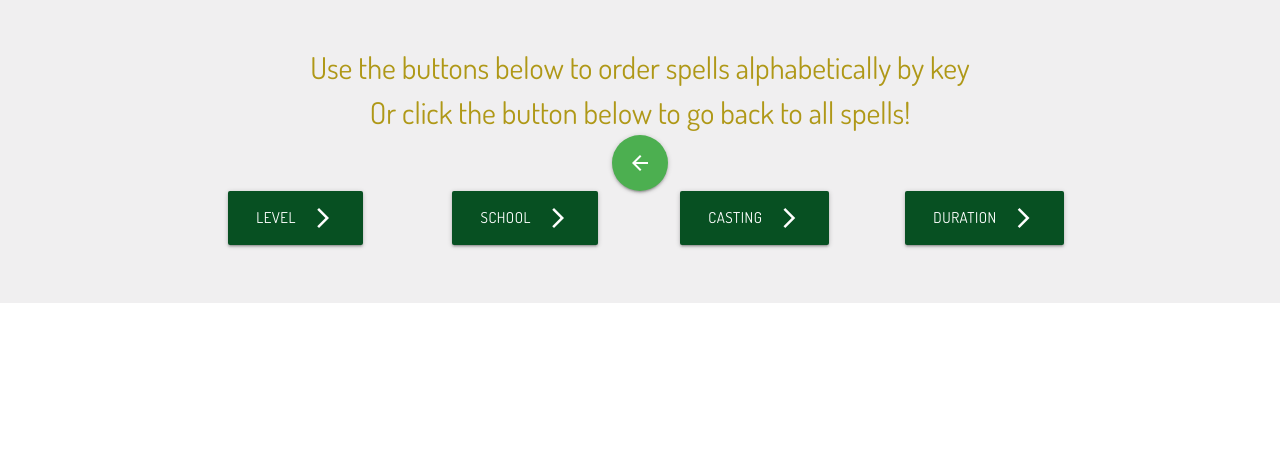
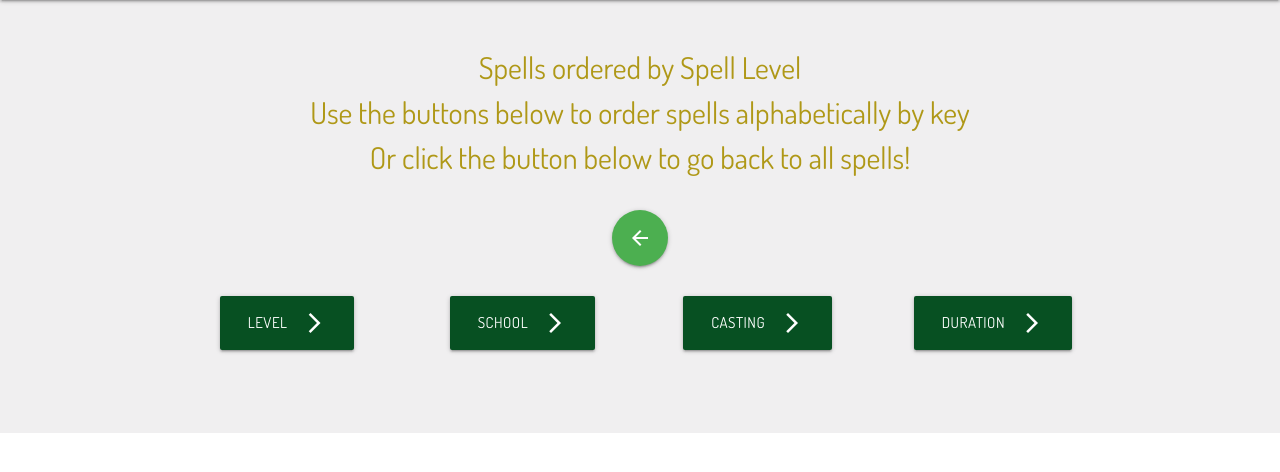
Before and after one commit to JackSnowdon/spellbook, a Flask app: page /search_levels in a window 1280 px wide. Shown: the part 64-536 px from the top of the page. Run offline with Flask 2, Linux system fonts and the light colour scheme; data that the repository does not hold is empty; some libraries are stand-ins or nearby versions.

Commit message:
Told a lie, few more UX updates!

```diff
--- a/app.py
+++ b/app.py
@@ -107,31 +107,35 @@ def update_spell(spell_id):
 @app.route('/search_levels')
 def search_levels():
     spells=mongo.db.spells
+    search_term="Spell Level"
     results=list(spells.find().sort("spell_level", 1))
     return render_template('searched_spells.html',
-            results=results, spells=spells)
+            results=results, spells=spells, search_term=search_term)
 
 @app.route('/search_schools', methods=['GET'])
 def search_schools():
     spells=mongo.db.spells
+    search_term="School"
     results=list(spells.find().sort("school", 1))
     return render_template('searched_spells.html',
-            results=results, spells=spells)
+            results=results, spells=spells, search_term=search_term)
 
 
 @app.route('/search_casting', methods=['GET'])
 def search_casting():
     spells=mongo.db.spells
+    search_term="Casting Time"
     results=list(spells.find().sort("casting_time", 1))
     return render_template('searched_spells.html',
-            results=results, spells=spells)
+            results=results, spells=spells, search_term=search_term)
 
 @app.route('/search_duration', methods=['GET'])
 def search_duration():
     spells=mongo.db.spells
+    search_term="Duration"
     results=list(spells.find().sort("duration", 1))
     return render_template('searched_spells.html',
-            results=results, spells=spells)
+            results=results, spells=spells, search_term=search_term)
 
 
 # Login/Register
--- a/static/css/style.css
+++ b/static/css/style.css
@@ -138,6 +138,9 @@
     padding-top: 1em;
 }
 
+.search-back {
+    margin-top: 2em;
+}
 
 /* Modals */
 
--- a/templates/base.html
+++ b/templates/base.html
@@ -13,7 +13,9 @@
 
 <body>
     <header>
+        <div class="navbar-fixed">
             <nav>
+
                 <div class="nav-wrapper body-text nav-color">
                     <a href="{{url_for('index')}}" class="brand-logo center">Spellfinder</a>
                     <a href="#" data-target="mobile-demo" class="sidenav-trigger"><i class="material-icons">menu</i></a>
@@ -32,6 +34,7 @@
 
                 </div>
             </nav>
+        </div>
         <ul class="sidenav" id="mobile-demo">
             <li><a class="subheader">Spellfinder</a></li>
             {% if 'username' in session %}
--- a/templates/searched_spells.html
+++ b/templates/searched_spells.html
@@ -1,9 +1,13 @@
 {% extends 'base.html'%} {% block content %}
-<div class="row page-header search-buttons">
+<div class="row page-header">
     <div class="col s12">
-        <p class="spell-name center-text no-margin">Use the buttons below to order spells alphabetically by key<br>Or click the button below to go back to all spells!</p>
-        <a href="{{url_for('browse_spells')}}" class="btn-floating btn-large waves-effect waves-light green"><i class="material-icons">arrow_back</i></a>
+        <p class="spell-name center-text no-margin">Spells ordered by {{search_term}}<br>Use the buttons below to order spells alphabetically by key<br>Or click the button below to go back to all spells!</p>
+
     </div>
+</div>
+<div class="row search-buttons">
+    <a href="{{url_for('browse_spells')}}" class="btn-floating btn-large waves-effect waves-light green"><i class="material-icons">arrow_back</i></a>
+    <div class="row search-back">
         <div class="col s12 m3">
             <a href="{{ url_for('search_levels') }}" class="waves-effect waves-light btn-large nav-color" type="submit" name="level" id="level">Level
                 <i class="material-icons right">arrow_forward_ios</i>
@@ -28,6 +32,7 @@
         </a>
             <hr class="spell-break hide-on-med-and-up">
         </div>
+    </div>
 </div>
 <div class="row">
     {% for spell in results %}
--- a/templates/view_spells.html
+++ b/templates/view_spells.html
@@ -9,6 +9,7 @@
     <div class="col s12">
         <p class="spell-name center-text ">Use the buttons below to order spells alphabetically by key<br>Or keep scrolling to view all spells!</p>
     </div>
+    <div class="row">
         <div class="col s12 m3">
             <a href="{{ url_for('search_levels') }}" class="waves-effect waves-light btn-large nav-color" type="submit" name="level" id="level">Level
                 <i class="material-icons right">arrow_forward_ios</i>
@@ -32,6 +33,7 @@
                 <i class="material-icons right">arrow_forward_ios</i>
         </a>
             <hr class="spell-break hide-on-med-and-up">
+        </div>
     </div>
 </div>
 <div class="row">
```
Lines whose indentation alone changed are shown as unchanged.
